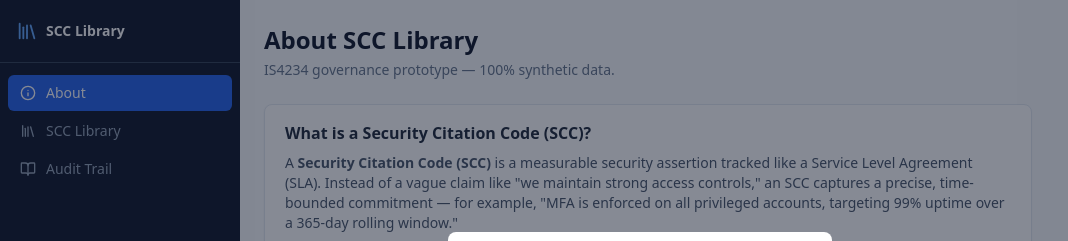
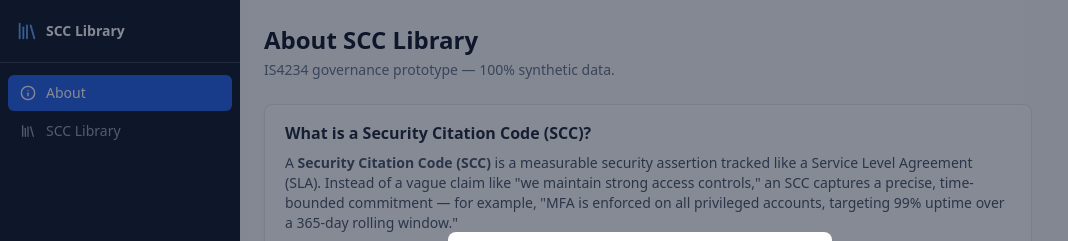
Before and after one commit to seetohshaokang/is4234-prototype, a React (Vite) app in the folder frontend/: page /about in a window 1280 px wide. Shown: the top 241 px of the page, without its empty margins (0-1068 px from the left). Built offline with nearby package versions, Linux system fonts and the light colour scheme; no server answers.

Commit message:
fix: gate audit trail to logged-in roles only, not public
Co-Authored-By: Claude Sonnet 4.6 <noreply@anthropic.com>

```diff
--- a/frontend/src/components/AppShell.tsx
+++ b/frontend/src/components/AppShell.tsx
@@ -25,7 +25,7 @@ const NAV_INTERNAL = [
   { to: "/changes",     icon: GitPullRequest,  label: "Change Requests",  roles: ["security_lead", "independent_auditor", "disclosure_committee", "audit_committee"] },
   { to: "/findings",    icon: AlertTriangle,   label: "Cases",            roles: ["control_owner", "security_lead", "disclosure_committee", "audit_committee"] },
   { to: "/escalations", icon: GitBranch,       label: "Escalations",      roles: ["control_owner", "security_lead", "disclosure_committee", "audit_committee"] },
-  { to: "/audit",       icon: BookOpen,        label: "Audit Trail",      roles: null },
+  { to: "/audit",       icon: BookOpen,        label: "Audit Trail",      roles: ["control_owner", "security_lead", "disclosure_committee", "audit_committee", "independent_auditor", "claim_author"] },
 ];
 
 const TOUR_KEY = "scc-tour-seen";
```
